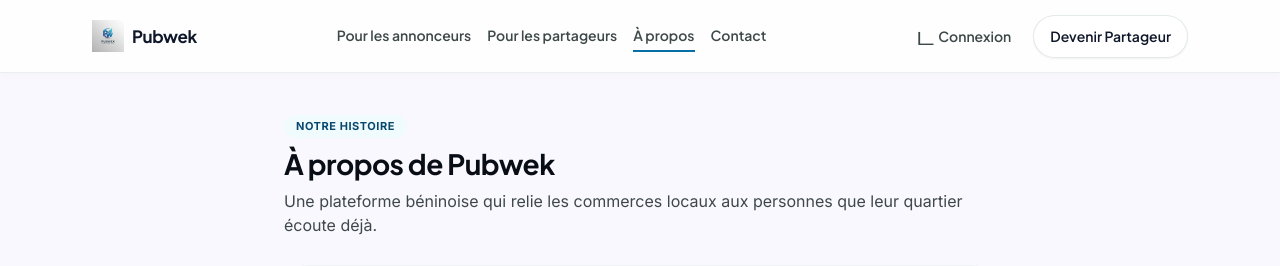
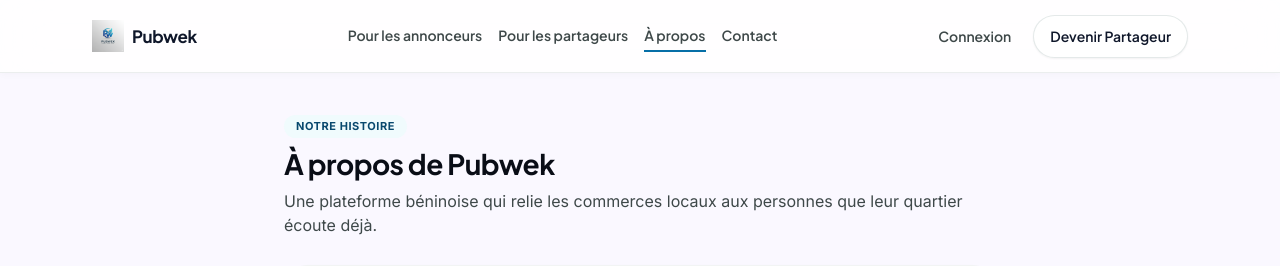
Before and after one commit to Mod617/Pubwek, a Flask app: a page that uses templates/base_v2.html in a window 1280 px wide. Shown: the top 266 px of the page. Run offline with Flask 3, Linux system fonts and the light colour scheme; parts of the project's set-up code (start-up, migrations or seed data) failed here and were passed over; some libraries are stand-ins or nearby versions.

Commit message:
Update base_v2.html

```diff
--- a/templates/base_v2.html
+++ b/templates/base_v2.html
@@ -80,7 +80,7 @@ html{scrollbar-width:thin;scrollbar-color:#bdc9c1 #f2f3ff;}
   {% endif %}
   <a class="inline-flex items-center gap-1.5 px-space-md py-2.5 rounded-full border border-outline-variant/40 bg-white hover:bg-surface-container-low text-error font-headline-md text-[14px] font-semibold shadow-sm transition-all" href="{{ url_for('logout') }}"><span class="material-symbols-outlined text-[18px]">logout</span><span class="hidden sm:inline">Déconnexion</span></a>
 {% else %}
-  <a class="inline-flex items-center gap-1 px-2.5 py-2 font-headline-md text-[14px] font-medium text-on-surface-variant hover:text-slate-midnight transition-colors" href="{{ url_for('login') }}"><span class="material-symbols-outlined text-[18px]">login</span><span class="hidden min-[440px]:inline">Connexion</span></a>
+  <a class="inline-flex items-center gap-1 px-2.5 py-2 font-headline-md text-[14px] font-medium text-on-surface-variant hover:text-slate-midnight transition-colors" href="{{ url_for('login') }}"><span>Connexion</span></a>
   <a class="hidden xl:inline-flex items-center px-space-md py-2.5 rounded-full border border-outline-variant/40 bg-white hover:bg-surface-container-low text-slate-midnight font-headline-md text-[14px] font-semibold shadow-sm transition-all hover:border-brand-primary/40" href="{{ url_for('register', role='partageur') }}">Devenir Partageur</a>
   <a class="hidden sm:inline-flex items-center gap-1.5 px-space-md py-2.5 rounded-full bg-brand-primary text-white font-headline-md text-[14px] font-semibold hover:bg-brand-deep shadow-md shadow-brand-primary/20 hover:shadow-lg transition-all transform hover:-translate-y-0.5" href="{{ url_for('register', role='annonceur') }}"><span class="material-symbols-outlined text-[20px]">rocket_launch</span><span class="">Lancer une campagne</span></a>
 {% endif %}
```
